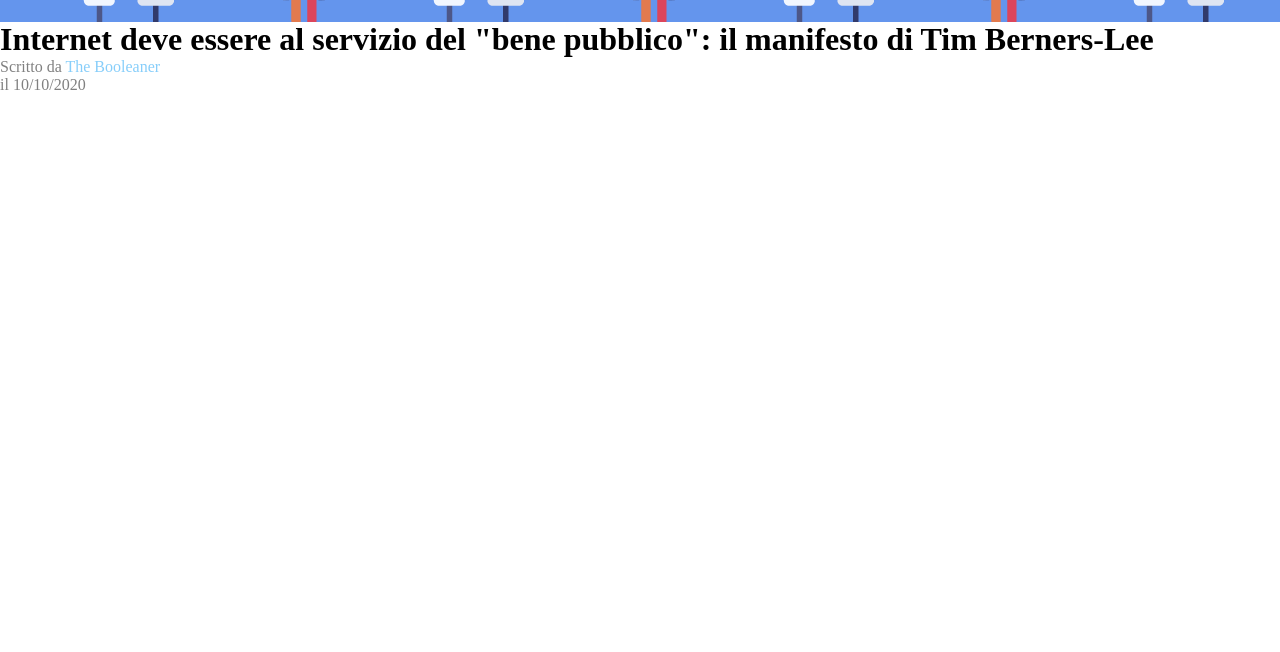
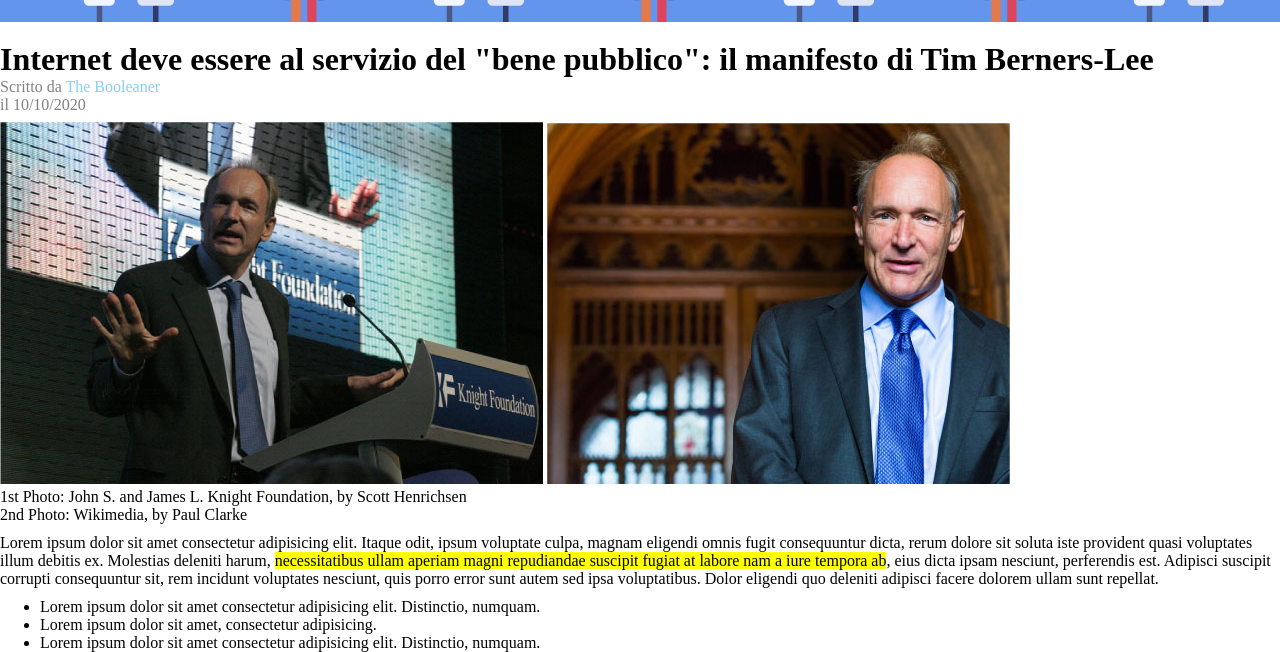
Before and after one commit to FedericoCattani/html-css-booleaner, a plain HTML site: page index.html in a window 1280 px wide. Shown: the part 153-805 px from the top of the page. Drawn offline with Linux system fonts and the light colour scheme.

Commit message:
paragrafi, lista, immagini

```diff
--- a/css/style.css
+++ b/css/style.css
@@ -22,14 +22,14 @@
 
 
 
-p  {
+header p  {
   color: gray;
 }
 
 
 
 h1{
-  padding-top: 20px;
+  padding-top: 40px;
 }
 
 
@@ -39,3 +39,29 @@
   color: lightskyblue;
 }
 /*/stili all'header*/
+
+
+/*paragrafi, lista e immagini*/
+
+main img{
+  padding-top: 100px;
+}
+
+
+
+#evidenziato{
+  background:#FFFF00;
+}
+
+
+
+.paragrafo{
+  padding-top: 10px;
+}
+
+
+ul{
+  padding-top: 10px;
+}
+
+/*/paragrafi, lista e immagini*/
--- a/index.html
+++ b/index.html
@@ -18,6 +18,31 @@
   </header>
 
   <main>
+<!--immagini e paragrafi-->
+
+      <img src="img/tim-1.jpg" alt="tim-intervista" title="tim-intervista">
+      <img src="img/tim-2.jpg" alt="tim-foto" title="tim-foto">
+
+    <div>
+     <span>1st Photo: John S. and James L. Knight Foundation, by Scott Henrichsen  <br>    2nd Photo: Wikimedia, by Paul Clarke</span>
+
+      <p class="paragrafo">Lorem ipsum dolor sit amet consectetur adipisicing elit. Itaque odit, ipsum voluptate culpa, magnam eligendi omnis fugit consequuntur dicta, rerum dolore sit soluta iste provident quasi voluptates illum debitis ex. Molestias deleniti harum, <span id="evidenziato">necessitatibus ullam aperiam magni repudiandae suscipit fugiat at labore nam a iure tempora ab</span>, eius dicta ipsam nesciunt, perferendis est. Adipisci suscipit corrupti consequuntur sit, rem incidunt voluptates nesciunt, quis porro error sunt autem sed ipsa voluptatibus. Dolor eligendi quo deleniti adipisci facere dolorem ullam sunt repellat.</p>
+    </div>
+
+<!--lista-->
+
+    <ul>
+      <li>
+        Lorem ipsum dolor sit amet consectetur adipisicing elit. Distinctio, numquam.
+      </li>
+      <li>Lorem ipsum dolor sit amet, consectetur adipisicing.</li>
+      <li>
+        Lorem ipsum dolor sit amet consectetur adipisicing elit. Distinctio, numquam.
+      </li>
+    </ul>
+
+<!--tabella-->
+
 
 
   </main>
```
